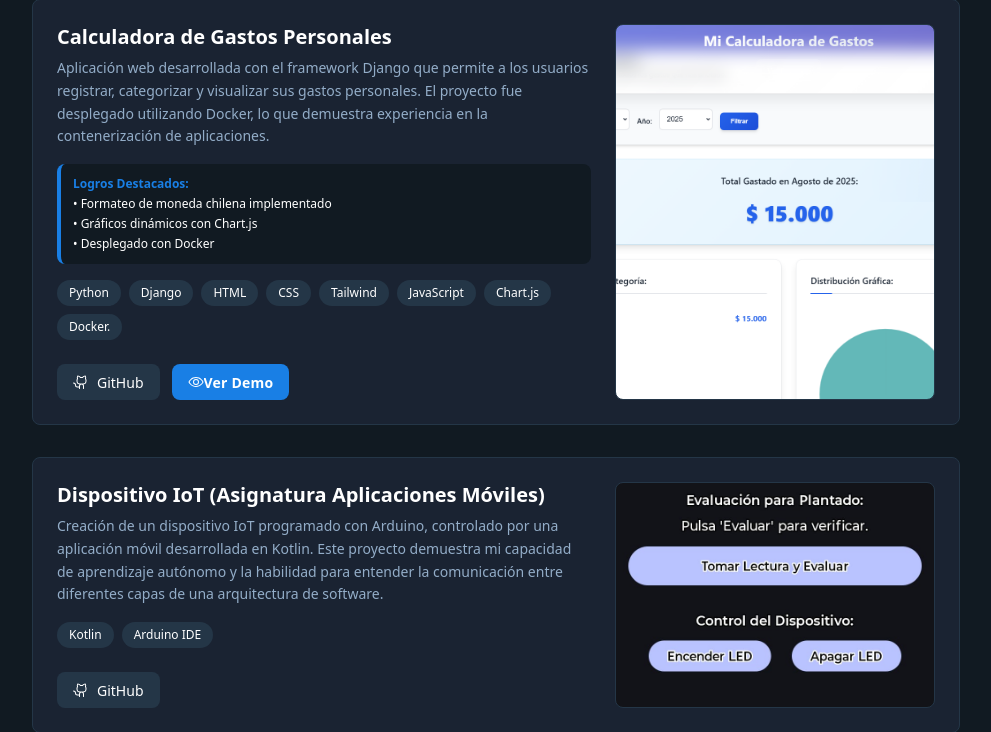
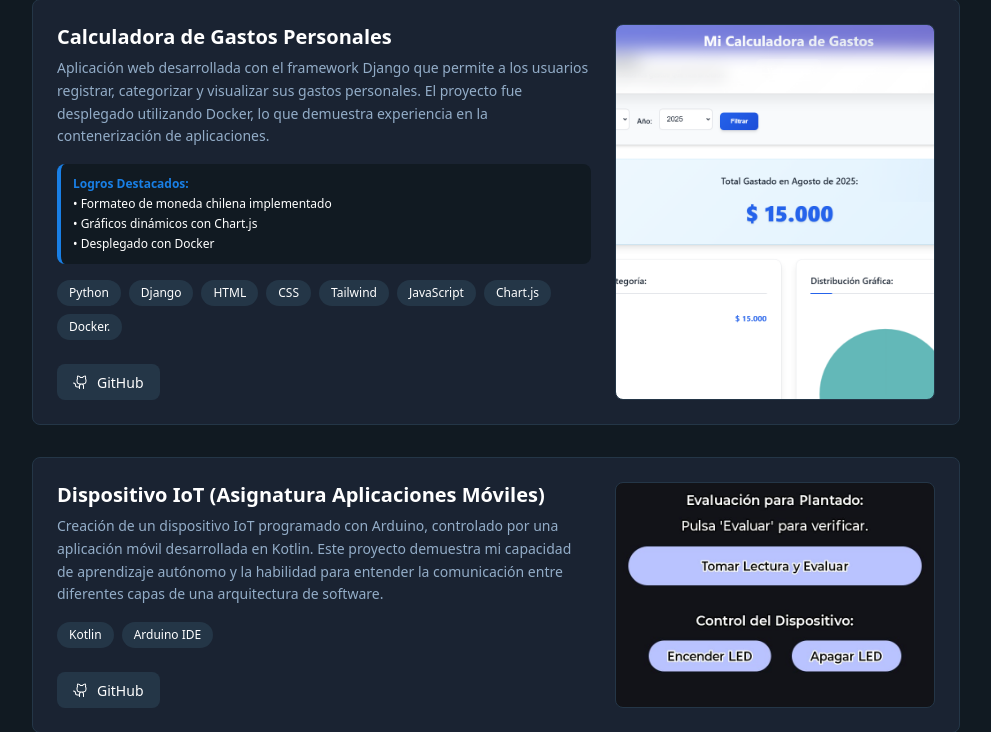
Before and after one commit to dchevesich/PortafolioDanko, a Django app: page / in a window 1280 px wide. Shown: the part 1074-1806 px from the top of the page, without its empty margins (144-1135 px from the left). Run offline with Django 5.2, Linux system fonts and the light colour scheme; data comes from the database, SQL or seed files in the repository; some libraries are stand-ins or nearby versions.

Commit message:
Eliminando demo calculadora

```diff
--- a/templates/index.html
+++ b/templates/index.html
@@ -246,7 +246,7 @@
                         <span class="truncate">GitHub</span>
                       </a>
                       {% endif %}
-                      {% if project.demo_link %}
+                      {% if project.demo_link and project.name != "Calculadora de Gastos Personales" %}
                       <a href="{{ project.demo_link }}" target="_blank" class="flex min-w-[100px] cursor-pointer items-center justify-center overflow-hidden rounded-lg h-9 px-4 bg-[#197fe5] hover:bg-[#1565c0] text-white text-sm font-bold leading-normal tracking-[0.015em] transition-all duration-200 w-fit">
                         <svg xmlns="http://www.w3.org/2000/svg" width="16px" height="16px" fill="currentColor" viewBox="0 0 256 256">
                           <path d="M247.31,124.76c-.35-.79-8.82-19.58-27.65-38.41C194.57,61.26,162.88,48,128,48S61.43,61.26,36.34,86.35C17.51,105.18,9,124,8.69,124.76a8,8,0,0,0,0,6.5c.35.79,8.82,19.57,27.65,38.4C61.43,194.74,93.12,208,128,208s66.57-13.26,91.66-38.34c18.83-18.83,27.3-37.61,27.65-38.4A8,8,0,0,0,247.31,124.76ZM128,192c-30.78,0-57.67-11.19-79.93-33.25A133.47,133.47,0,0,1,25,128A133.33,133.33,0,0,1,48.07,97.25C70.33,75.19,97.22,64,128,64s57.67,11.19,79.93,33.25A133.46,133.46,0,0,1,231.05,128C223.84,141.46,192.43,192,128,192Zm0-112a48,48,0,1,0,48,48A48.05,48.05,0,0,0,128,80Zm0,80a32,32,0,1,1,32-32A32,32,0,0,1,128,160Z"></path>
```
